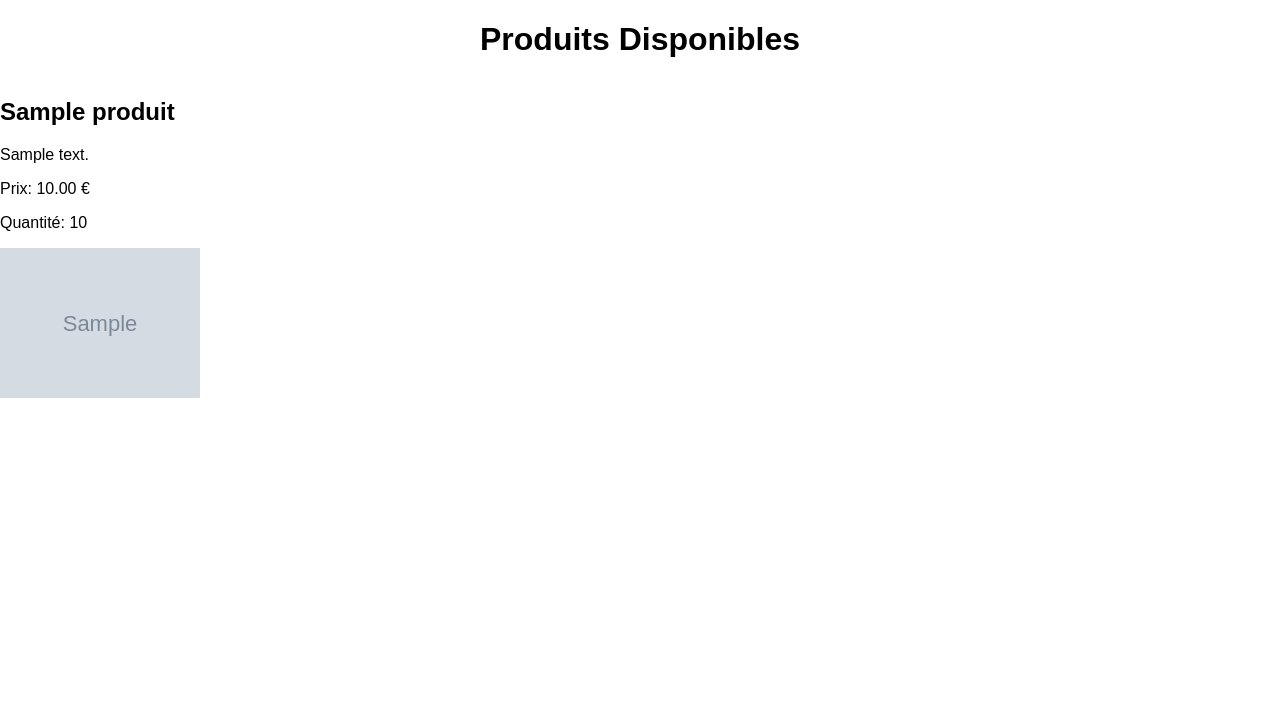
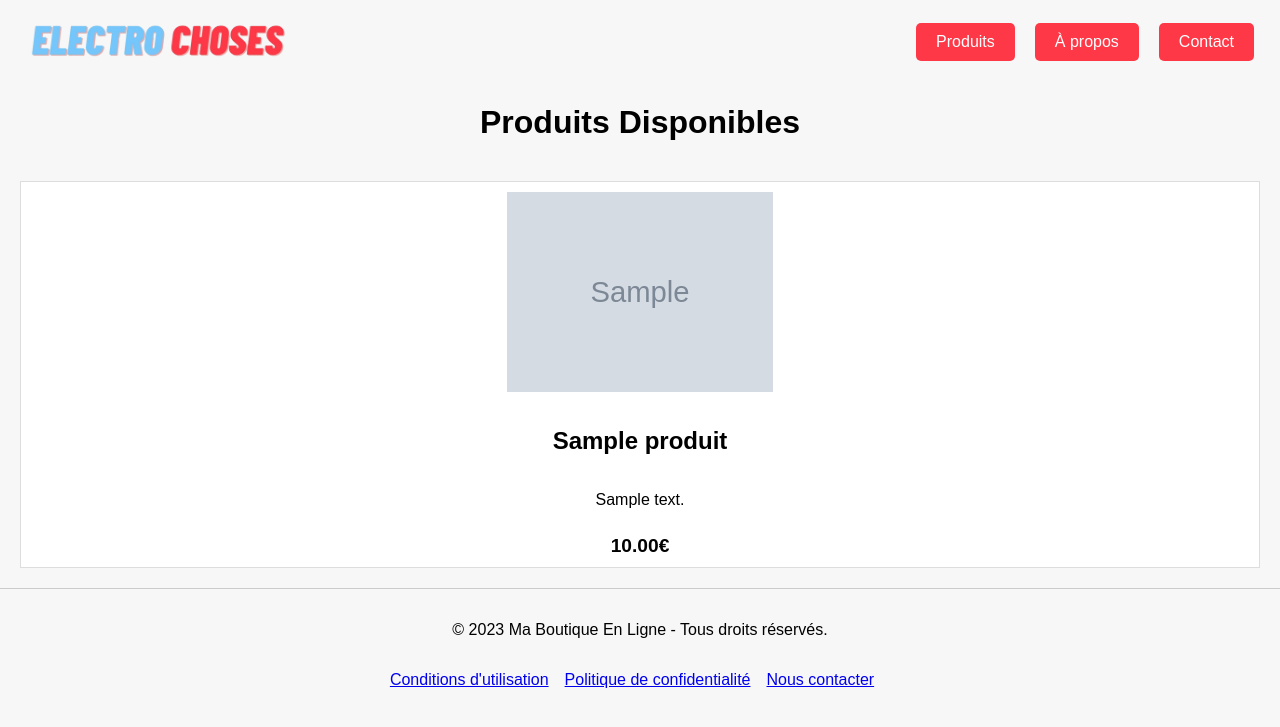
Before and after one commit to Chouaibbellouch/Site-Ecommerce-using-Django, a Django app: page /products/ in a window 1280 px wide. Shown: the top 727 px of the page. Run offline with Django 5.2, Linux system fonts and the light colour scheme; tables that the repository leaves empty hold one stand-in row (values such as "Sample post"); grey boxes marked "Sample" are stand-in pictures.

Commit message:
Page produits terminé, ainsi la page à propos

```diff
--- a/WebsiteEcomm/urls.py
+++ b/WebsiteEcomm/urls.py
@@ -24,4 +24,5 @@ urlpatterns = [
     path('admin/', admin.site.urls),
     path('', views.home, name='home'),
     path('products/', views.show_products, name='show_products'),
+    path('a-propos/', views.about, name="about"),
 ] + static(settings.MEDIA_URL, document_root=settings.MEDIA_ROOT)
--- a/WebsiteEcomm/views.py
+++ b/WebsiteEcomm/views.py
@@ -9,3 +9,6 @@ def home(request):
 def show_products(request):
     produits = Produit.objects.all()  # Récupérer tous les produits
     return render(request, 'products.html', {'produits': produits})
+
+def about(request):
+    return render(request, 'about.html')
--- a/static/css/products.css
+++ b/static/css/products.css
@@ -1,50 +1,123 @@
 body {
-    font-family: Arial, sans-serif;
     margin: 0;
     padding: 0;
-    box-sizing: border-box;
+    font-family: Arial, sans-serif;
+    background-color: #f7f7f7;
 }
 
-.container {
-    max-width: 1200px;
-    margin: 0 auto;
-    padding: 20px;
+.navigation ul {
+    list-style: none;
+    padding: 0;
+    margin: 0;
+    display: flex; /* Ajustez selon votre mise en page */
+    justify-content: center; /* Centre les éléments s'ils ne prennent pas toute la largeur */
 }
 
-.produit {
-    display: flex;
-    flex-wrap: wrap;
-    gap: 20px;
-    justify-content: space-between;
+.navigation li {
+    margin: 0 10px; /* Ajustez l'espacement selon vos besoins */
 }
 
-.produit div {
-    flex-basis: calc(33.333% - 20px);
-    border: 1px solid #ddd;
-    padding: 10px;
-    box-shadow: 0 2px 4px rgba(0, 0, 0, 0.1);
+.nav-button {
+    display: block;
+    padding: 10px 20px; /* Ajustez le padding selon vos besoins */
+    background-color: #FE3847; /* Couleur de fond initiale */
+    color: white; /* Couleur du texte */
+    text-decoration: none; /* Supprime le soulignement du texte */
+    transition: background-color 0.3s; /* Animation douce pour le changement de couleur */
+    border-radius: 5px; /* Bords arrondis */
 }
 
-img {
-    max-width: 100%;
-    height: auto;
-    display: block;
+.nav-button:hover {
+    background-color: #75C6FB;
+    text-decoration: none; /* Couleur de fond au survol */
+}
+
+header {
+    display: flex;
+    justify-content: space-between;
+    align-items: center;
+    padding: 1rem;
+    background-color: #f7f7f7;
+}
+
+header img {
+    height: 3rem;
 }
 
 h1 {
     text-align: center;
-    margin-bottom: 40px;
+    margin: 20px 0;
 }
 
-/* Responsive design */
-@media screen and (max-width: 768px) {
-    .produit div {
-        flex-basis: calc(50% - 20px);
+.container {
+    display: flex;
+    flex-wrap: wrap;
+    justify-content: space-between; /* Cette propriété répartit l'espace uniformément */
+    padding: 20px;
+    gap: 20px; /* Espace entre les éléments */
+}
+
+.produit {
+    flex: 1 1 calc(33.333% - 20px); /* Prend en compte l'espace entre les éléments */
+    display: flex;
+    flex-direction: column; /* Organise les éléments du produit de façon verticale */
+    align-items: center; /* Centre les éléments horizontalement */
+    background-color: #fff;
+    border: 1px solid #ddd;
+    padding: 10px;
+    box-sizing: border-box;
+}
+
+.produit img {
+    height: auto; /* Maintient le rapport d'aspect de l'image */
+    width: 100%; /* Utilisez une largeur maximale pour la flexibilité */
+    max-height: 200px; /* Hauteur maximale pour l'uniformité */
+    object-fit: contain; /* S'assure que l'image est complètement visible, réduite si nécessaire */
+    margin-bottom: 15px; /* Espacement entre l'image et le texte en dessous */
+}
+
+.produit h2, .produit p, .produit .prix {
+    width: 100%;
+    text-align: center; /* Centre le texte */
+}
+
+.produit .prix {
+    margin-top: 10px;
+    font-size: 1.2em;
+    font-weight: bold;
+}
+
+footer {
+    display: flex;
+    flex-direction: column;
+    align-items: center;
+    border-top: 1px solid #ccc;
+    padding-top: 1rem;
+  }
+
+  footer p {
+    margin-bottom: 1rem;
+  }
+
+  footer ul {
+    list-style: none;
+    padding: 0;
+    display: flex;
+  }
+
+  footer li {
+    margin-right: 1rem;
+  }
+
+/* S'assure que les produits ne s'enroulent pas sur des écrans plus petits */
+@media screen and (max-width: 1024px) {
+    .container {
+        justify-content: space-around;
     }
 }
 
-@media screen and (max-width: 480px) {
-    .produit div {
-        flex-basis: 100%;
+@media screen and (max-width: 768px) {
+    .produit {
+        flex: 1 1 100%; /* Chaque produit prend toute la largeur sur les petits écrans */
     }
 }
--- a/templates/products.html
+++ b/templates/products.html
@@ -4,28 +4,46 @@
 <head>
     <meta charset="UTF-8">
     <title>Produits Disponibles</title>
-    <link rel="stylesheet" href="{% static '/css/products.css' %}">
+    <link rel="stylesheet" href="{% static 'css/products.css' %}">
 </head>
 <body>
+    <header>
+        <a href="{% url 'home' %}">
+            <img src="{% static '/img/home.png' %}" alt="Logo de la boutique" />
+        </a>
+        <div class="navigation">
+            <ul>
+                <li><a href="/products" class="nav-button">Produits</a></li>
+                <li><a href="/a-propos" class="nav-button">À propos</a></li>
+                <li><a href="/contact" class="nav-button">Contact</a></li>
+            </ul>
+        </div>
+    </header>
     <h1>Produits Disponibles</h1>
-    <div>
+    <div class="container">
         {% for produit in produits %}
-            <div>
+            <div class="produit">
+                {% with produit.images.first as image %}
+                    {% if image %}
+                        <img src="{{ image.image.url }}" alt="{{ produit.nom }}">
+                    {% else %}
+                        <img src="{% static '/img/default.jpg' %}" alt="Default Image">
+                    {% endif %}
+                {% endwith %}
                 <h2>{{ produit.nom }}</h2>
                 <p>{{ produit.description }}</p>
-                <p>Prix: {{ produit.prix }} €</p>
-                <p>Quantité: {{ produit.quantite }}</p>
-                {% with produit.images.first as image %}
-                    {% if image %}
-                        <img src="{{ image.image.url }}" alt="{{ produit.nom }}" style="width: 200px; height: auto;">
-                    {% else %}
-                        <p>Pas d'image disponible.</p>
-                    {% endif %}
-                {% endwith %}
+                <div class="prix">{{ produit.prix }}€</div>
+                <!-- Ici, vous pouvez ajouter d'autres détails comme les évaluations -->
             </div>
-        {% empty %}
-            <p>Aucun produit disponible.</p>
         {% endfor %}
     </div>
+    <footer>
+        <p>© 2023 Ma Boutique En Ligne - Tous droits réservés.</p>
+        <ul>
+          <li><a href="#conditions">Conditions d'utilisation</a></li>
+          <li><a href="#confidentialite">Politique de confidentialité</a></li>
+          <li><a href="#contact">Nous contacter</a></li>
+        </ul>
+    </footer>
 </body>
 </html>
```
Also changed, not shown: static/css/about.css (added, +80 -0 lines), static/css/home.css (+27 -3 lines), templates/about.html (added, +35 -0 lines), templates/home.html (+8 -8 lines), media/produits_images/61l9QysbYVL._AC_SX425_.jpg (added), static/img/default.jpg (added), static/img/home.png (added), 1 other file.
